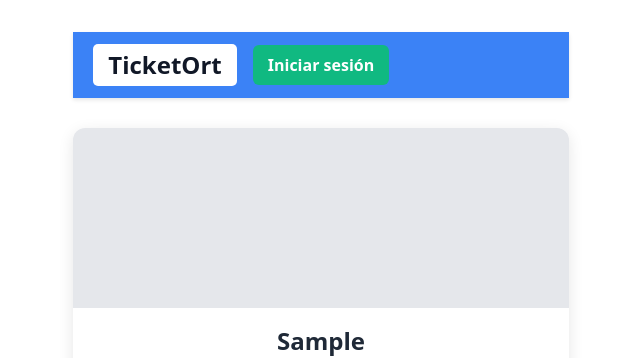
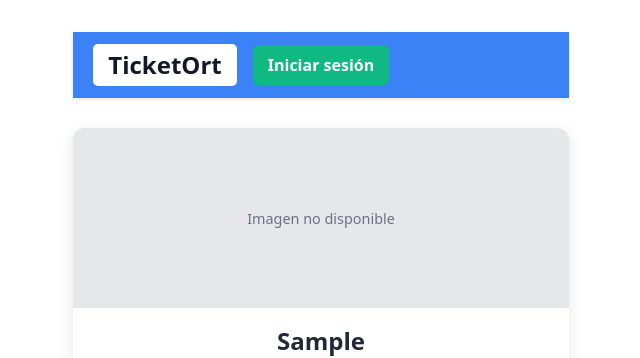
Before and after one commit to BrunoPav/TrabajoFinal-Grupo-3, a Vue app: page /organizador/crear in a window 1280 px wide. Both pictures are taken after typing "Sample", "Sample", "2020-01-15", "10:30", "Sample" into the empty fields and a click on the button "GUARDAR EVENTO". Shown: the top 358 px of the page, without its empty margins (319-959 px from the left). Built offline with nearby package versions, Linux system fonts and the light colour scheme.

Commit message:
visualización de imágenes en Home.vue, agregue funcionalidad de edicion de eventos en ABMEvento

```diff
--- a/src/components/Home.vue
+++ b/src/components/Home.vue
@@ -9,7 +9,13 @@ const eventosGuardados = eventoStore.eventos
 const rolStore = useRolStore()
 
 const router = useRouter()
-const goABM = () => router.push('/organizador/crear')
+const goABM = (event = null) => {
+  if (event) {
+    router.push({ path: '/organizador/crear', query: { id: event.id } })
+  } else {
+    router.push('/organizador/crear')
+  }
+}
 
 
 const goComprar = (event) => {
@@ -48,7 +54,8 @@ const goComprar = (event) => {
     <section class="grid-eventos" v-else>
       <article class="evento-card" v-for="event in eventosGuardados" :key="event.id">
         <div class="evento-imagen">
-
+          <span v-if="!event.imagen">Imagen no disponible</span>
+          <img v-else :src="event.imagen" alt="Imagen del evento" class="preview-img">
         </div>
         <div class="card-body">
           <h3 class="card-title">{{ event.nombre }}</h3>
@@ -234,6 +241,13 @@ const goComprar = (event) => {
   justify-content: center;
   color: #6b7280;
   font-size: 0.9rem;
+  overflow: hidden;
+}
+
+.preview-img {
+  width: 100%;
+  height: 100%;
+  object-fit: cover;
 }
 
 .card-body {
--- a/src/stores/eventoStore.js
+++ b/src/stores/eventoStore.js
@@ -2,20 +2,29 @@ import { defineStore } from 'pinia'
 import { ref } from 'vue'
 
 export const useEventoStore = defineStore('eventoStore', () => { // Nombre del store 'eventoStore'
-  // Array reactivo de eventos guardados
-  const eventos = ref([])
+  // Cargar eventos desde localStorage si existen
+  const eventosGuardados = localStorage.getItem('eventos')
+  const eventos = ref(eventosGuardados ? JSON.parse(eventosGuardados) : [])
+
+  // Función para guardar en localStorage
+  const guardarEnLocalStorage = () => {
+    localStorage.setItem('eventos', JSON.stringify(eventos.value))
+  }
 
   // Método para agregar un nuevo evento
   const agregarEvento = (nuevoEvento) => {
     nuevoEvento.id = eventos.value.length + 1;
-     eventos.value.push({ ...nuevoEvento })
+    eventos.value.push({ ...nuevoEvento })
+    guardarEnLocalStorage()
   }
 
   const actualizarEvento = (eventoActualizado) => {
-  const index = eventos.value.findIndex(e => e.id === eventoActualizado.id)
-  if (index !== -1) {
-    eventos.value[index] = { ...eventoActualizado }
+    const index = eventos.value.findIndex(e => e.id === eventoActualizado.id)
+    if (index !== -1) {
+      eventos.value[index] = { ...eventoActualizado }
+      guardarEnLocalStorage()
+    }
   }
-  }
+
   return { eventos, agregarEvento, actualizarEvento }
 })
--- a/src/views/ABMEvento.vue
+++ b/src/views/ABMEvento.vue
@@ -1,5 +1,5 @@
 <script setup>
-import { ref } from 'vue';
+import { ref, onMounted } from 'vue';
 import { useRouter, useRoute } from 'vue-router';
 import { useEventoStore } from '../stores/eventoStore';
 
@@ -20,7 +20,31 @@ const evento = ref({
   imagen: ''
 })
 
+const imagenPreview = ref('')
 
+// Cargar evento si estamos editando
+onMounted(() => {
+  if (route.query.id) {
+    const eventoExistente = eventoStore.eventos.find(e => e.id == route.query.id)
+    if (eventoExistente) {
+      evento.value = { ...eventoExistente }
+      imagenPreview.value = eventoExistente.imagen
+    }
+  }
+})
+
+
+const subirImagen = (event) => {
+  const file = event.target.files[0]
+  if (file) {
+    const reader = new FileReader()
+    reader.onload = (e) => {
+      imagenPreview.value = e.target.result
+      evento.value.imagen = e.target.result
+    }
+    reader.readAsDataURL(file)
+  }
+}
 
 function agregarEvento() {
   if (route.query.id) {
@@ -81,12 +105,16 @@ function agregarEvento() {
 
         <div class="form-actions">
           <div class="image-box">
-            <span>Imagen evento</span>
+            <template v-if="imagenPreview">
+              <img :src="imagenPreview" alt="Preview del evento" />
+            </template>
+            <template v-else>
+              <span>Imagen evento</span>
+            </template>
           </div>
 
-          <button type="button" class="btn-subir" @click="subirImagen">
-            SUBIR IMAGEN
-          </button>
+          <input type="file" id="imagenUpload" @change="subirImagen" accept="image/*" style="display: none" />
+          <label for="imagenUpload" class="btn-subir">SUBIR IMAGEN</label>
 
           <button type="submit" class="btn-action save" @click="agregarEvento">
             GUARDAR EVENTO
```
Also changed, not shown: src/components/TarjetaEvento.vue (+6 -3 lines).
